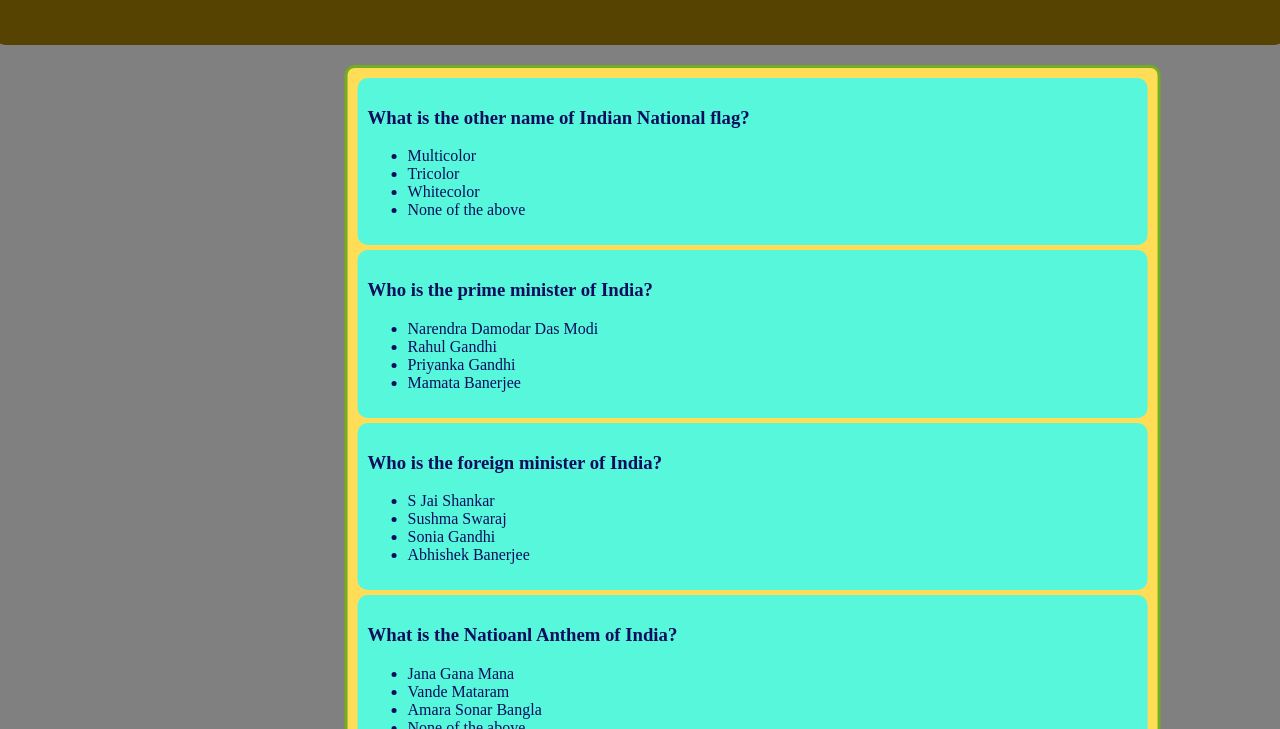
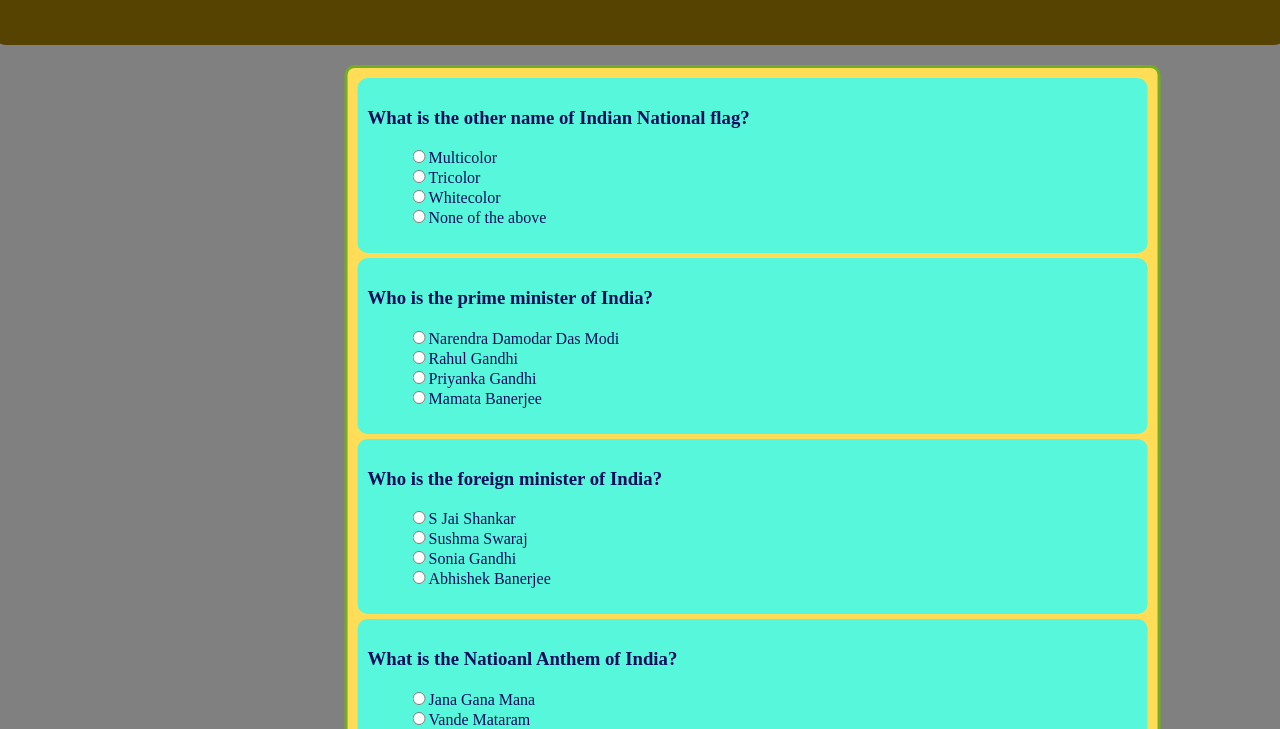
Before and after one commit to bkhanra/basicMCG, a plain HTML site: page Index.html in a window 1280 px wide. Shown: the part 65-794 px from the top of the page. Drawn offline with Linux system fonts and the light colour scheme.

Commit message:
Adding the style through js

```diff
--- a/fun.js
+++ b/fun.js
@@ -18,10 +18,17 @@ const colors = {
 
 for (let i = 0; i < questions.length; i++) {
   const elementId = `q${i + 1}`;
+  const listItems = document.querySelectorAll(`#${elementId} li`);
+  const uls = document.querySelectorAll(`#${elementId} ul`);
   const element = document.getElementById(elementId);
 
-  // Checking if the element exists
   if (element) {
+    uls.forEach((ul) => {
+      ul.style.listStyle = "none";
+    });
     element.style.color = colors[elementId];
+    listItems.forEach((li) => {
+      li.innerHTML = `<input type='radio' name=${elementId}>${li.textContent}`;
+    });
   }
 }
```
Also changed, not shown: style.css (line endings or trailing spaces).
